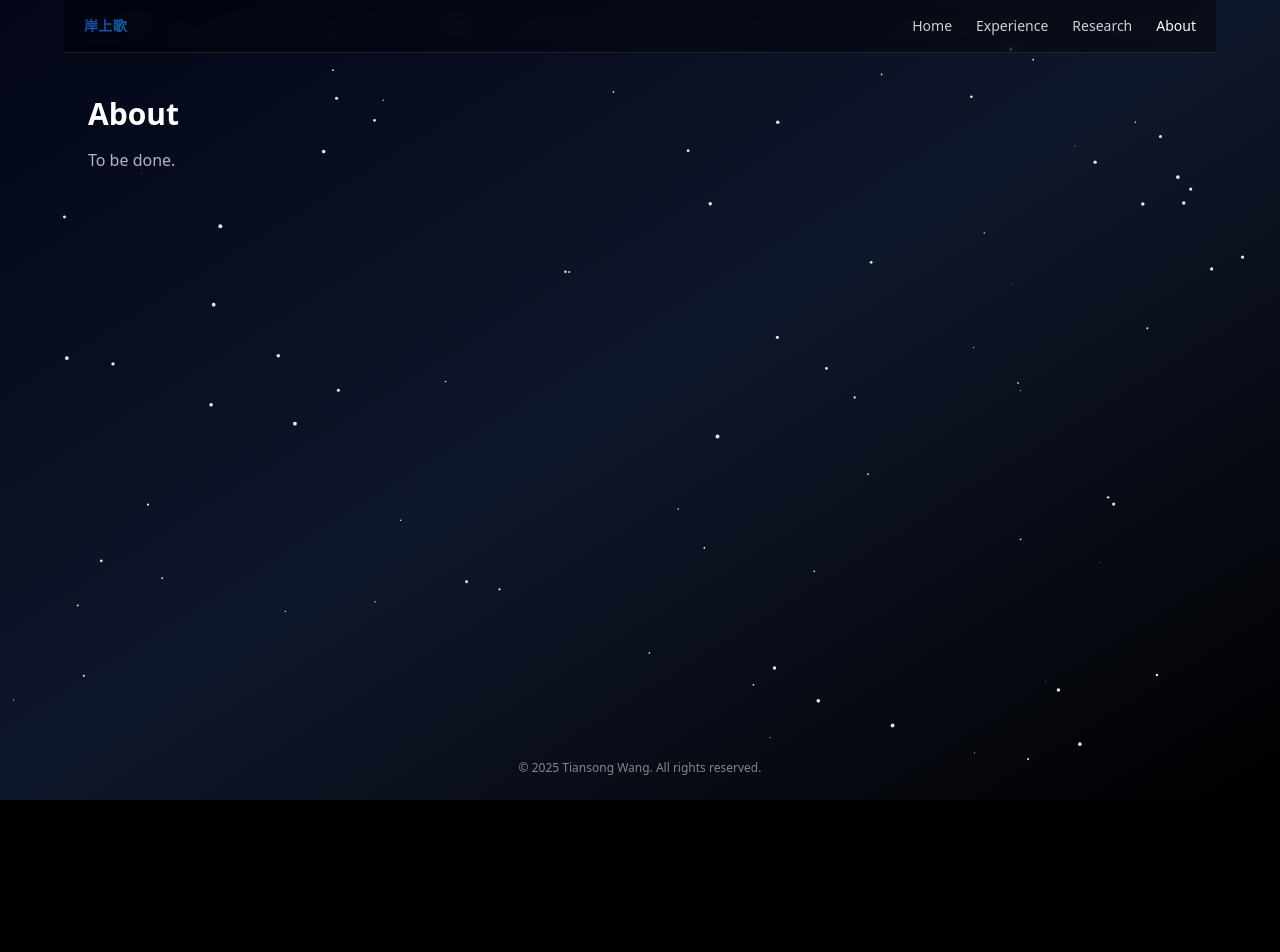
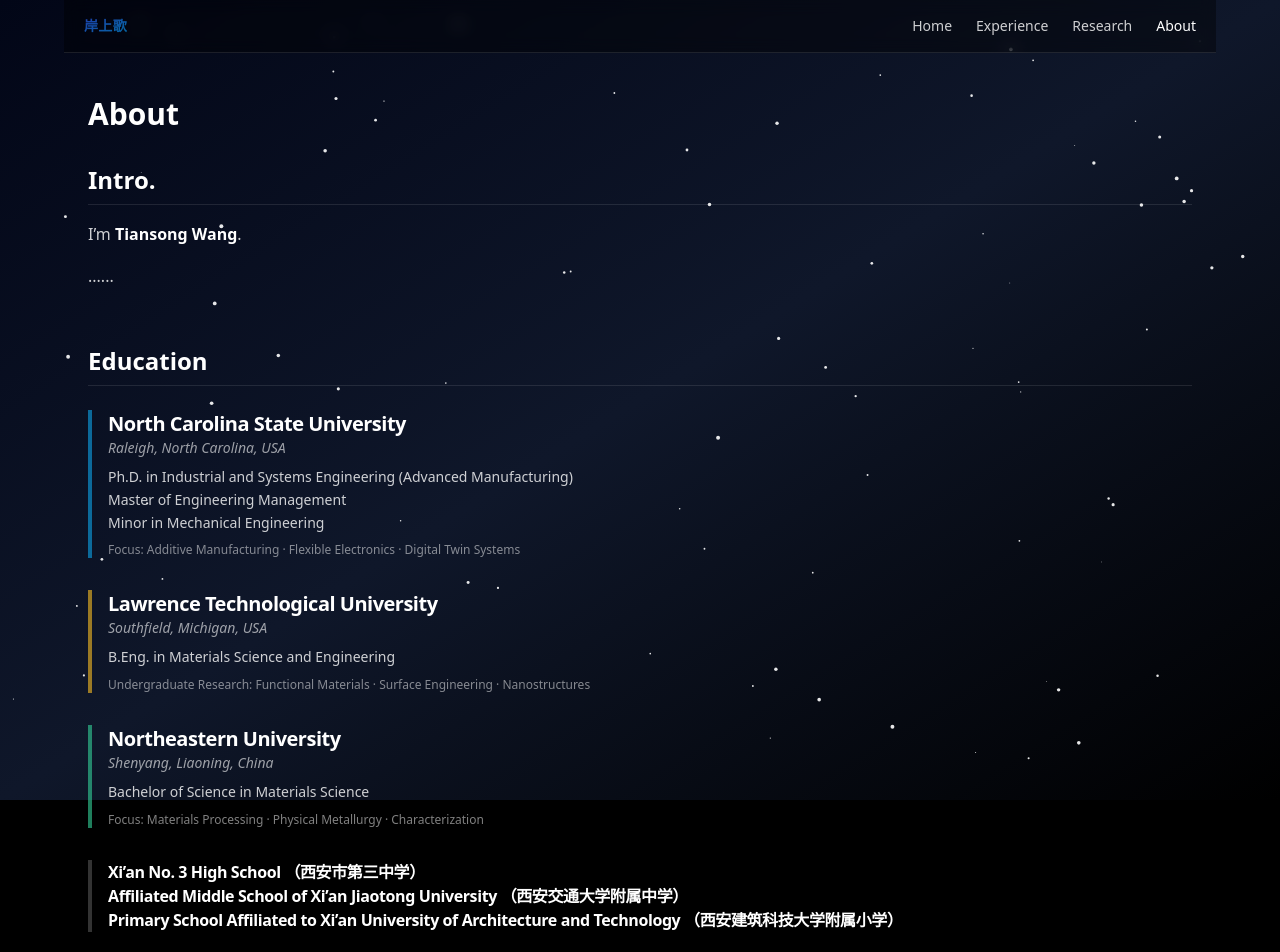
Before and after one commit to tysongw/tysongw.github.io, a Next.js app: page /about in a window 1280 px wide. Shown: the top 952 px of the page. Before the commit the page ends 800 px from the top, so only its background shows below. Built offline with nearby package versions, Linux system fonts and the light colour scheme.

Commit message:
update about

```diff
--- a/app/about/page.jsx
+++ b/app/about/page.jsx
@@ -3,8 +3,93 @@
 export default function AboutPage() {
   return (
     <div className="mx-auto max-w-6xl px-6">
+      {/* 页面标题 */}
       <h1 className="text-3xl font-bold">About</h1>
-      <p className="mt-4 text-white/70">To be done.</p>
+
+      {/* 介绍段 */}
+      <section className="mt-8 text-white/80 leading-relaxed">
+        <h2 className="text-2xl font-semibold text-white mb-4 border-b border-white/10 pb-2">
+          Intro.
+        </h2>
+        <p className="mb-4">
+          I’m <span className="text-white font-semibold">Tiansong Wang</span>.
+        </p>
+        ......
+      </section>
+
+      {/* 教育背景 */}
+      <section className="mt-14">
+        <h2 className="text-2xl font-semibold text-white mb-6 border-b border-white/10 pb-2">
+          Education
+        </h2>
+
+        <div className="space-y-8 text-white/80">
+          {/* NCSU */}
+          <div className="border-l-4 border-sky-500/60 pl-4 hover:border-sky-400 transition-colors">
+            <p className="text-xl font-semibold text-white tracking-tight">
+              North Carolina State University
+            </p>
+            <p className="text-sm italic text-white/60">
+              Raleigh, North Carolina, USA
+            </p>
+            <div className="mt-2 text-sm leading-relaxed">
+              <p>
+                Ph.D. in Industrial and Systems Engineering (Advanced Manufacturing)
+              </p>
+              <p>Master of Engineering Management</p>
+              <p>Minor in Mechanical Engineering</p>
+            </div>
+            <p className="mt-2 text-xs text-white/50">
+              Focus: Additive Manufacturing · Flexible Electronics · Digital Twin Systems
+            </p>
+          </div>
+
+          {/* Lawrence Tech */}
+          <div className="border-l-4 border-amber-400/60 pl-4 hover:border-amber-300 transition-colors">
+            <p className="text-xl font-semibold text-white tracking-tight">
+              Lawrence Technological University
+            </p>
+            <p className="text-sm italic text-white/60">
+              Southfield, Michigan, USA
+            </p>
+            <div className="mt-2 text-sm leading-relaxed">
+              <p>B.Eng. in Materials Science and Engineering</p>
+            </div>
+            <p className="mt-2 text-xs text-white/50">
+              Undergraduate Research: Functional Materials · Surface Engineering · Nanostructures
+            </p>
+          </div>
+
+          {/* Northeastern University */}
+          <div className="border-l-4 border-emerald-400/60 pl-4 hover:border-emerald-300 transition-colors">
+            <p className="text-xl font-semibold text-white tracking-tight">
+              Northeastern University
+            </p>
+            <p className="text-sm italic text-white/60">
+              Shenyang, Liaoning, China
+            </p>
+            <div className="mt-2 text-sm leading-relaxed">
+              <p>Bachelor of Science in Materials Science</p>
+            </div>
+            <p className="mt-2 text-xs text-white/50">
+              Focus: Materials Processing · Physical Metallurgy · Characterization
+            </p>
+          </div>
+
+          {/* 高中 / 初中 / 小学 */}
+          <div className="border-l-4 border-white/20 pl-4">
+            <p className="text-l font-semibold text-white tracking-tight">
+              Xi’an No. 3 High School （西安市第三中学）
+            </p>
+            <p className="text-l font-semibold text-white tracking-tight">
+              Affiliated Middle School of Xi’an Jiaotong University （西安交通大学附属中学）
+            </p>
+            <p className="text-l font-semibold text-white tracking-tight">
+              Primary School Affiliated to Xi’an University of Architecture and Technology （西安建筑科技大学附属小学）
+            </p>
+          </div>
+        </div>
+      </section>
     </div>
   );
 }
```
